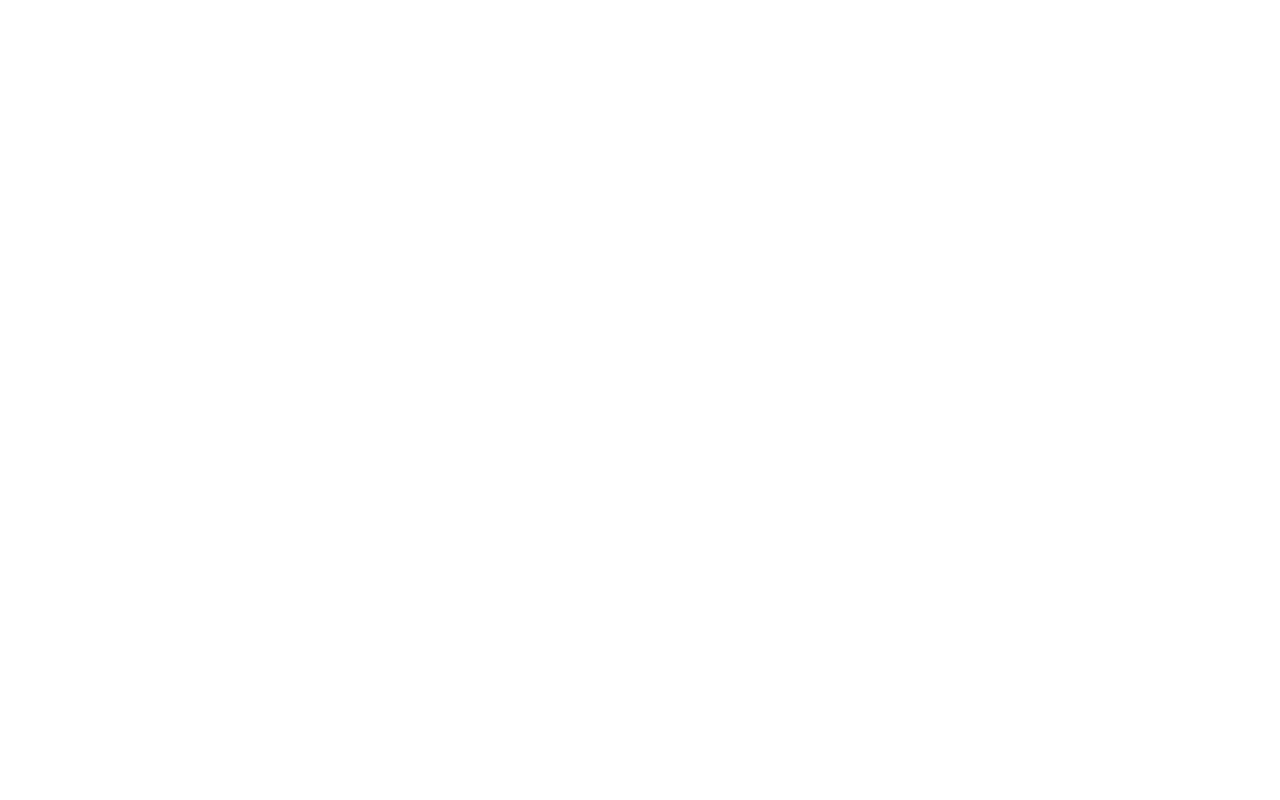
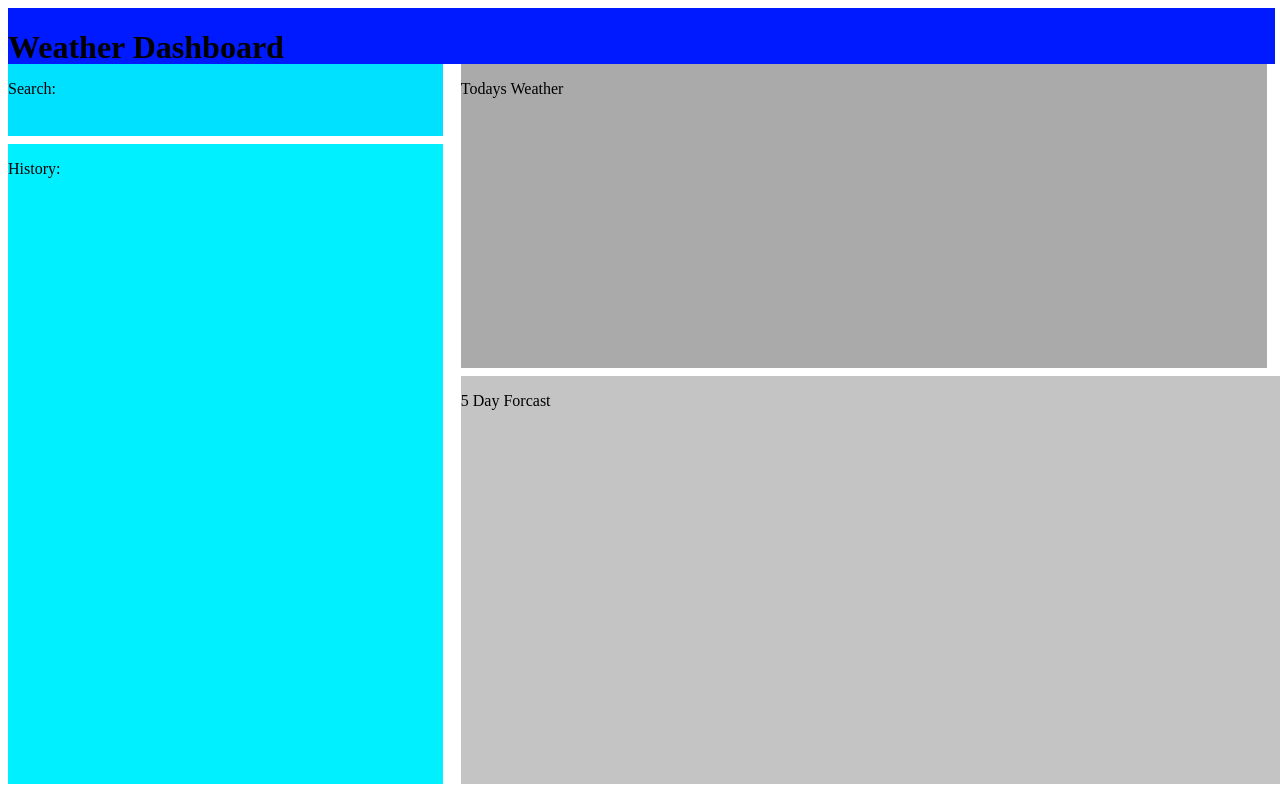
Before and after one commit to Chaselovern/weatherDashboard, a plain HTML site: page index.html in a window 1280 px wide. Drawn offline with Linux system fonts and the light colour scheme.

Commit message:
commiting changes to CS and html

```diff
--- a/assets/style.css
+++ b/assets/style.css
@@ -0,0 +1,40 @@
+.headline{
+    position: absolute;
+    width: 99%;
+    height: 7%;
+    background: #001AFF;
+}
+
+.search{
+    position: absolute;
+    top: 8%;
+    width: 34%;
+    height: 9%;
+    background: #00E0FF;
+}
+
+.history{
+    position: absolute;
+    top: 18%;
+    width: 34%;
+    height: 80%;
+    background: #00F0FF;
+}
+
+.wxCurrent{
+    position: absolute;
+    left: 36%;
+    top: 8%;
+    width: 63%;
+    height: 38%;
+    background: #AAAAAA;
+}
+
+.fivedayWx{
+    position: absolute;
+    left: 36%;
+    top: 47%;
+    width: 64%;
+    height: 51%;
+    background: #C4C4C4;
+}
--- a/index.html
+++ b/index.html
@@ -2,11 +2,31 @@
 <html lang="en">
 <head>
     <meta charset="UTF-8">
+    <link rel="stylesheet" href="assets/style.css">
     <meta http-equiv="X-UA-Compatible" content="IE=edge">
     <meta name="viewport" content="width=device-width, initial-scale=1.0">
-    <title>Document</title>
+    <title>Weather Dashboard</title>
 </head>
 <body>
+    <div class="headline">
+        <h1 class="wxDisplay">Weather Dashboard</h1>
+    </div>
+    <aside class="sidebar">
+        <div class = "search">
+            <p>Search: </p>
+        </div>
+        <div class = "history">
+            <p>History:</p>
+
+        </div>
+    </aside>
+    <div class = "wxCurrent">
+        <p>Todays Weather</p>
+    </div>
+    <div class = "fivedayWx">
+        <p>5 Day Forcast</p>
+    </div>
+</body>
 
 </body>
 </html>
```
